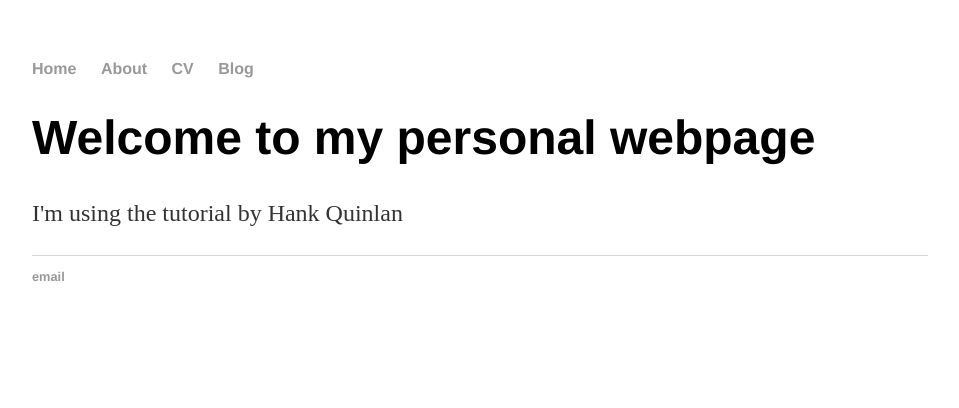
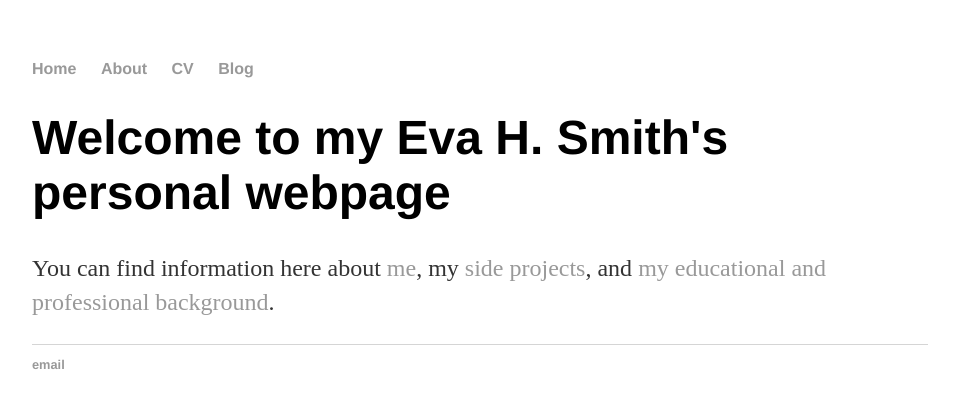
Before and after one commit to ehs73/ehs73.github.io, a Jekyll site: the page built from index.html, in a window 1280 px wide. Shown: the top 408 px of the page, without its empty margins (160-1119 px from the left). Built offline with Jekyll 4.4.1, drawn with Linux system fonts in a browser that asks for light colours.

Commit message:
Update index.html

```diff
--- a/index.html
+++ b/index.html
@@ -3,6 +3,6 @@ layout: default
 title: Eva H. Smith
 ---
 <div class="blurb">
-	<h1>Welcome to my personal webpage</h1>
-	<p>I'm using the tutorial by Hank Quinlan</a></p>
+	<h1>Welcome to my Eva H. Smith's personal webpage</h1>
+	<p>You can find information here about <a href="www.evahsmith.com/about">me</a>, my <a href="www.evahsmith.com/sideprojects">side projects</a>, and <a href="www.evahsmith.com/cv">my educational and professional background</a>.</p>
 </div><!-- /.blurb -->
```
